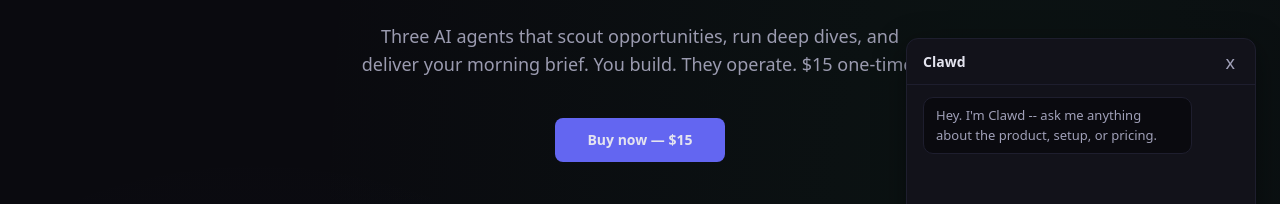
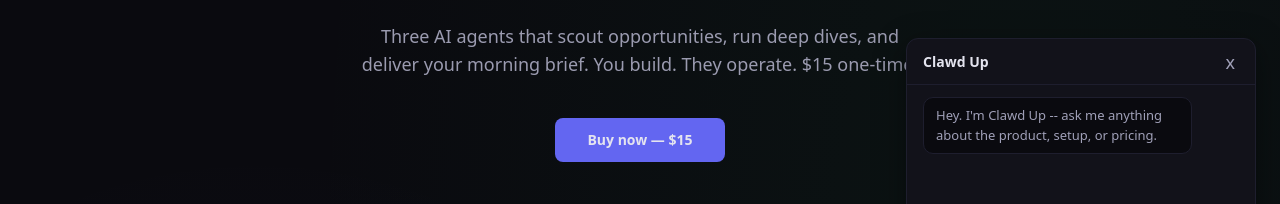
Before and after one commit to Jmee67/clawd-up-web, a Next.js app: page / in a window 1280 px wide. Both pictures are taken after a click on the button "Chat". Shown: the part 288-492 px from the top of the page. Built offline with nearby package versions, Linux system fonts and the light colour scheme.

Commit message:
Fix: USD currency, typo, chat header

```diff
--- a/app/components/ChatWidget.tsx
+++ b/app/components/ChatWidget.tsx
@@ -7,7 +7,7 @@
   content: string;
 }
 
-const GREETING = "Hey. I'm Clawd -- ask me anything about the product, setup, or pricing.";
+const GREETING = "Hey. I'm Clawd Up -- ask me anything about the product, setup, or pricing.";
 const API_URL = "https://clawdup.microbuilder.co/api/chat";
 
 export default function ChatWidget() {
@@ -157,7 +157,7 @@
         }}
       >
         <span style={{ fontSize: "14px", fontWeight: 600, color: "var(--text)" }}>
-          Clawd
+          Clawd Up
         </span>
         <button
           onClick={() => setOpen(false)}
--- a/app/page.tsx
+++ b/app/page.tsx
@@ -38,7 +38,7 @@
 };
 
 // ── Constants ──────────────────────────────────────────
-const CHECKOUT_URL = "https://microbuilderco.lemonsqueezy.com/checkout/buy/b7d387a5-38ab-45df-9c0a-e7bba9aace9c?locale=en";
+const CHECKOUT_URL = "https://microbuilderco.lemonsqueezy.com/checkout/buy/b7d387a5-38ab-45df-9c0a-e7bba9aace9c?locale=en&currency=USD";
 
 // ── Buy Button ─────────────────────────────────────────
 function BuyButton({ className = "", label = "Buy now — $15" }: { className?: string; label?: string }) {
```
